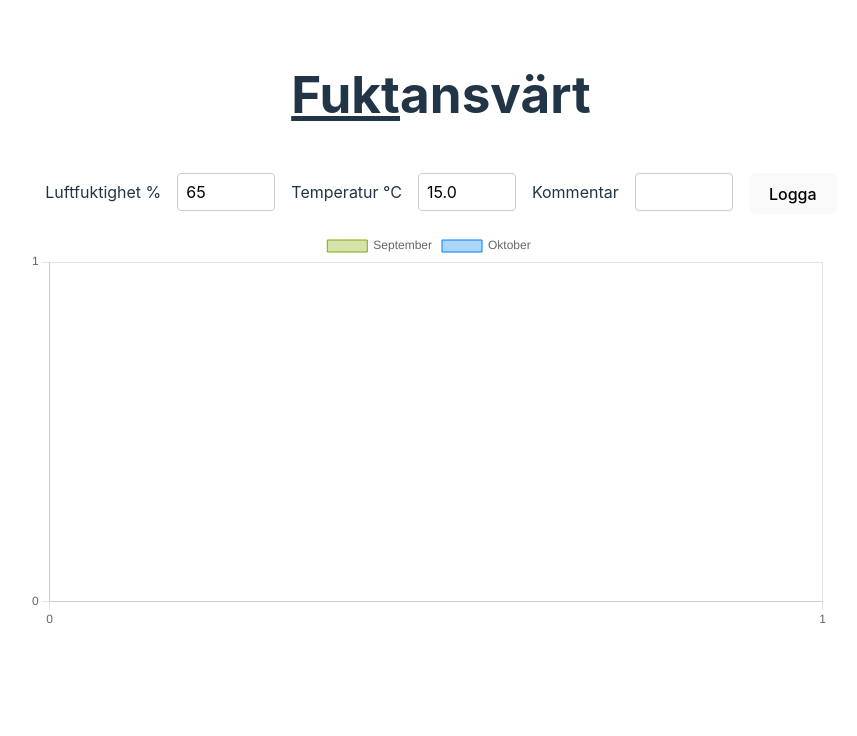
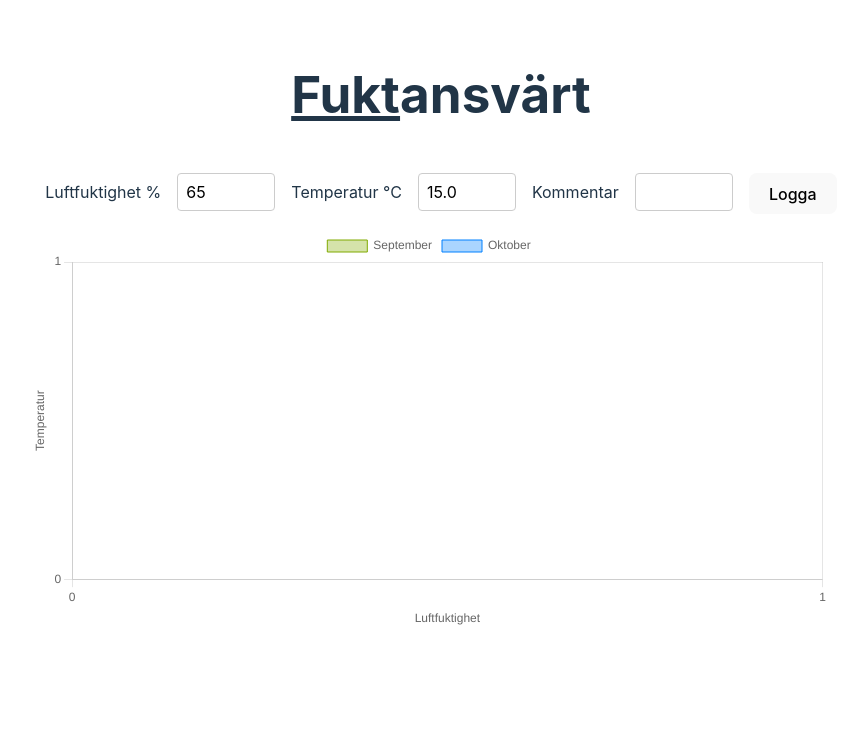
Before and after one commit to a22albjo/Fuktansv-rd, a React (Vite) app: page / in a window 1280 px wide. Shown: the top 736 px of the page, without its empty margins (199-1056 px from the left). Built offline with nearby package versions, Linux system fonts and the light colour scheme; no server answers.

Commit message:
Addera titlar på pointchart

```diff
--- a/src/components/PointChart.tsx
+++ b/src/components/PointChart.tsx
@@ -138,10 +138,18 @@ function PointChart(props: { data: any }) {
         ticks: {
           stepSize: 5,
         },
+        title: {
+          display: true,
+          text: "Luftfuktighet",
+        },
       },
       y: {
         ticks: {
           stepSize: 5,
+        },
+        title: {
+          display: true,
+          text: "Temperatur",
         },
       },
     },
```
Also changed, not shown: 1 other file (tests, documents, lock files or other folders).
